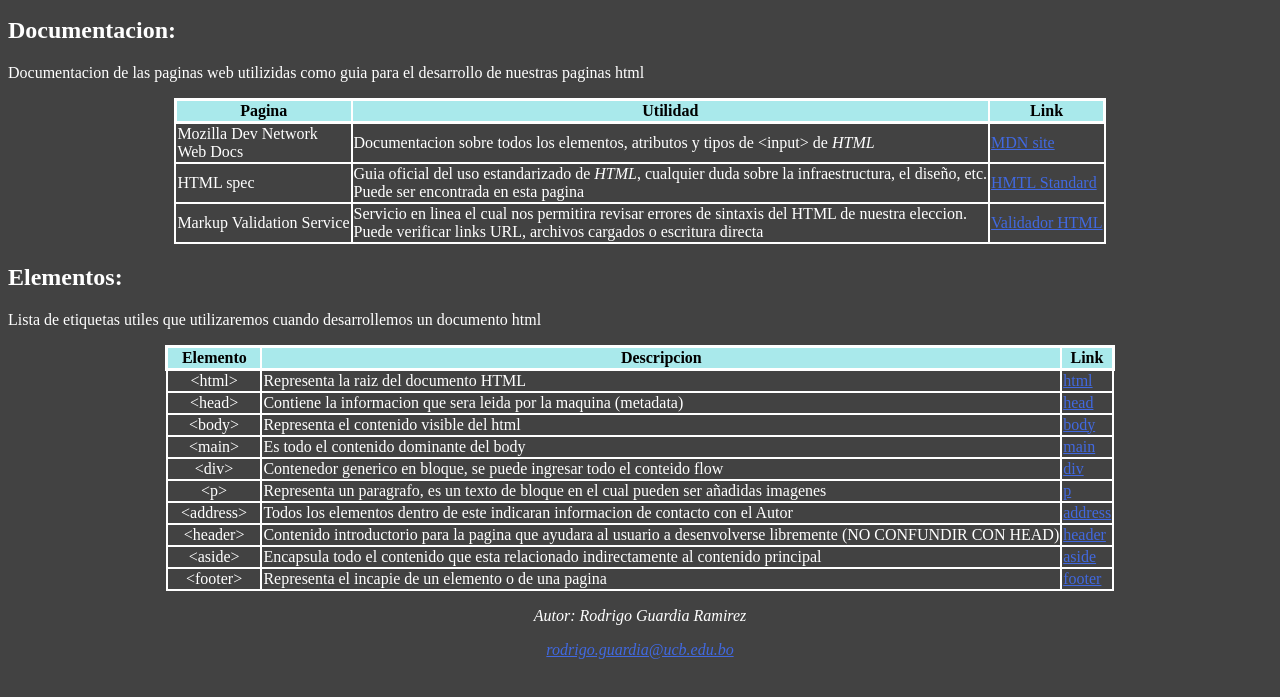
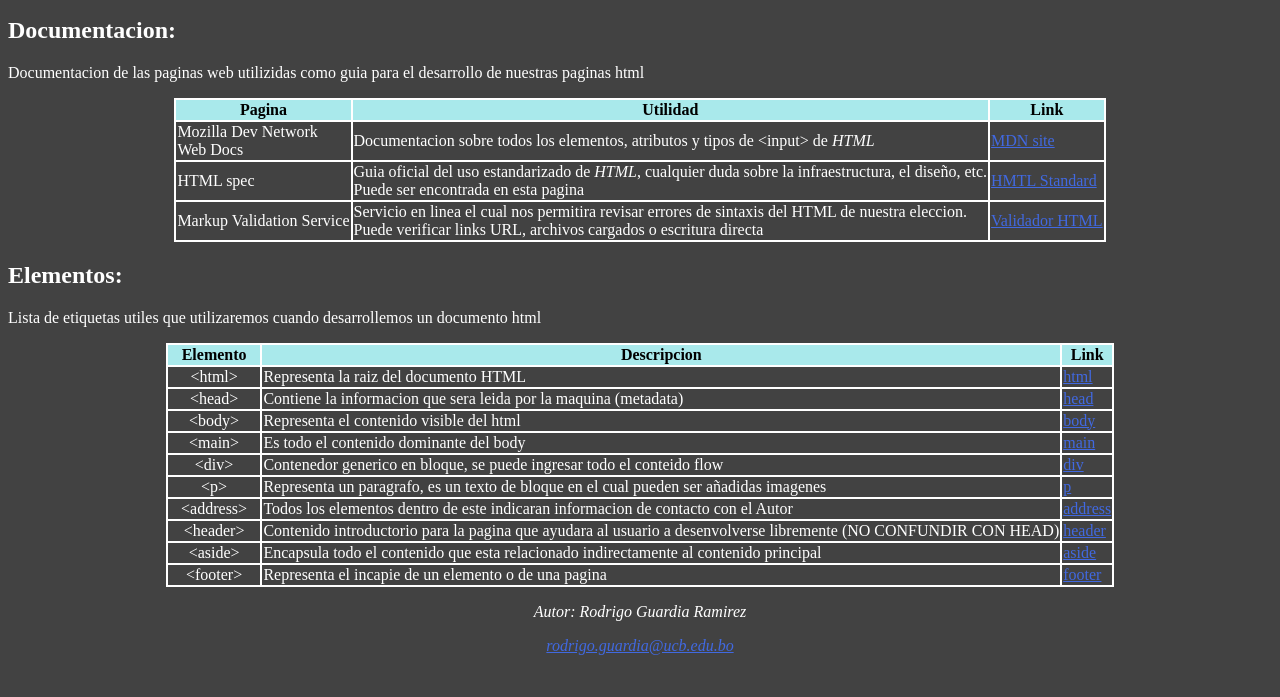
Before and after one commit to E-Doggo/Mi-Manual, a plain HTML site: page index.html in a window 1280 px wide. Shown: the part 101-798 px from the top of the page. Drawn offline with Linux system fonts and the light colour scheme.

Commit message:
Arreglado error de front end

```diff
--- a/style.css
+++ b/style.css
@@ -6,8 +6,7 @@ body
 
 
 thead{
-    background-color: #A9E9EB;
-    border: 3px white solid;
+    background-color: #A9E9EB;;
     color: black
 }
 
@@ -15,7 +14,7 @@ a{
     color:royalblue;
 }
 
-table, td,th{
+table, td, th{
     border: 2px white solid;
     margin-left: auto;
     margin-right: auto;
```
